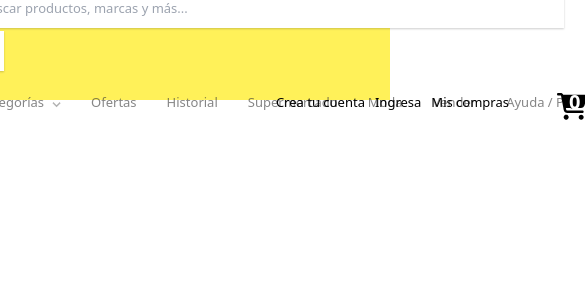
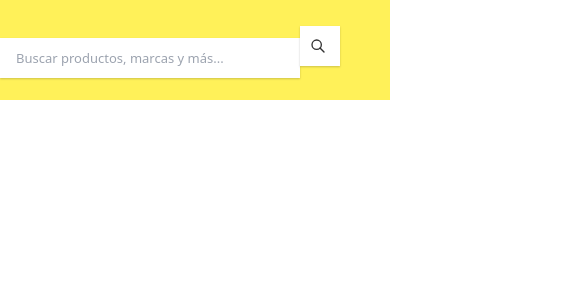
Before and after one commit to jdiegoisaza/Lab2IngeWeb, a Next.js app: page / in a window 390 px wide. Shown: the top 300 px of the page, 585 px wide, since content can reach past the window. Built offline with nearby package versions, Linux system fonts and the light colour scheme.

Commit message:
add padding to shopping cart icon

```diff
--- a/components/Header.tsx
+++ b/components/Header.tsx
@@ -4,6 +4,7 @@ const Header = () => (
       <div className='mx-4 my-0 flex h-[100px] w-[1200px] flex-col justify-center gap-[20px]'>
         <div className='relative -left-4 flex items-center gap-[50px] justify-self-start'>
           <svg
+            className='hidden lg:block'
             width='134'
             height='34'
             viewBox='0 0 134 34'
@@ -36,7 +37,7 @@ const Header = () => (
             <input
               type='text'
               placeholder='Buscar productos, marcas y más...'
-              className='shadowed h-[40px] w-[600px] border-none bg-white p-4 focus:outline-none'
+              className='shadowed h-[40px] w-[300px] border-none bg-white p-4 focus:outline-none lg:w-[600px]'
             />
             <button
               type='button'
@@ -67,7 +68,7 @@ const Header = () => (
             </button>
           </div>
         </div>
-        <div className='relative flex items-center justify-between gap-[100px]'>
+        <div className='relative hidden items-center justify-between gap-[100px] lg:flex'>
           <div>
             <ul className='links flex h-full items-center justify-start gap-[30px] text-black'>
               <li className='mr-6 text-black'>Ingresa tu domicilio</li>
@@ -106,6 +107,7 @@ const Header = () => (
               <li>Mis compras</li>
             </ul>
             <div className='ml-12 cursor-pointer'>
+              <div className='relative bottom-1'>
                 <svg
                   width='30'
                   height='27'
@@ -118,9 +120,10 @@ const Header = () => (
                     fill='black'
                   />
                 </svg>
-              <span className='relative -right-3 -top-8 text-[12px] text-xl font-bold text-white '>
+                <span className='relative -right-3 -top-8 text-[11px] text-xl font-bold text-white '>
                   0
                 </span>
+              </div>
             </div>
           </div>
         </div>
```
Lines whose indentation alone changed are shown as unchanged.
